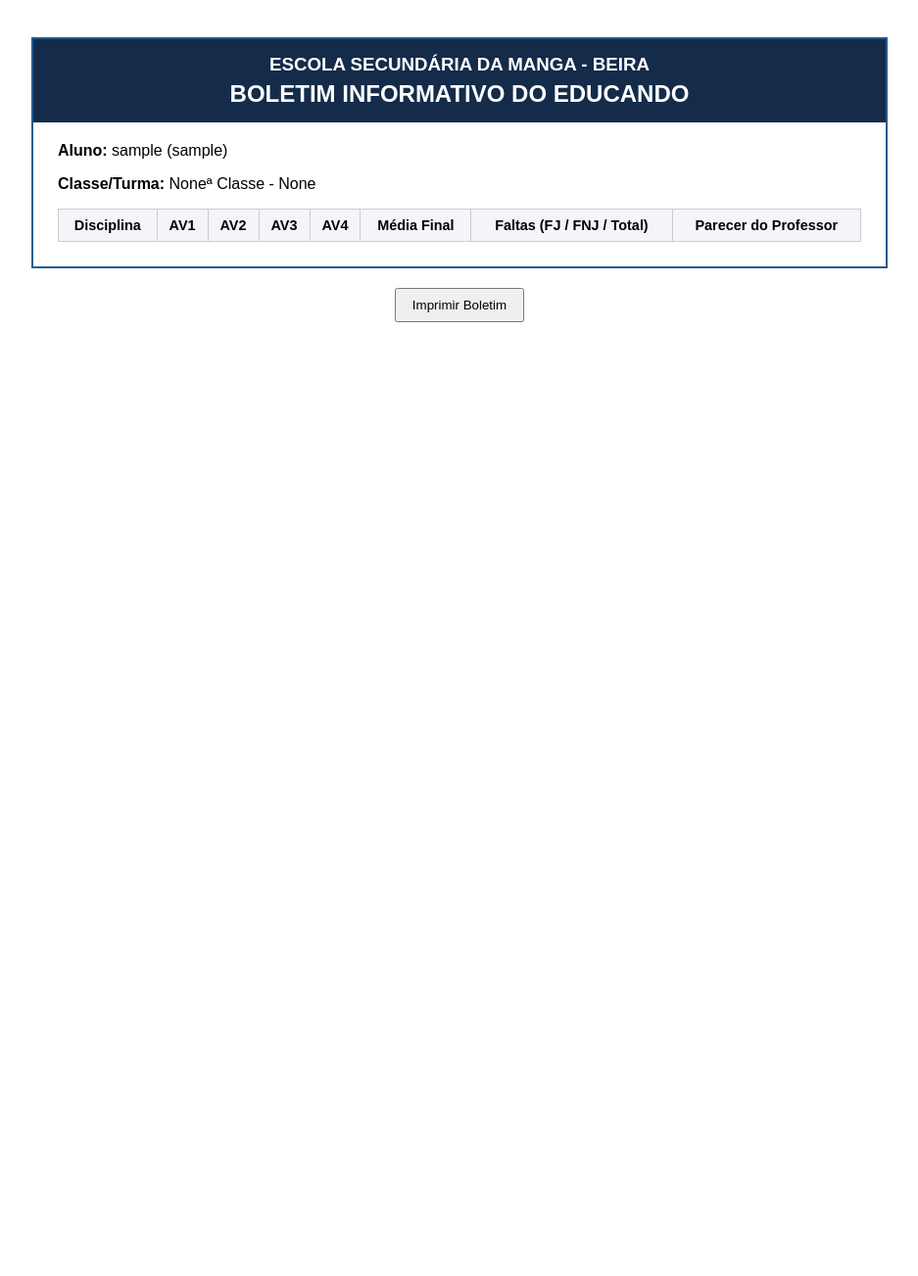
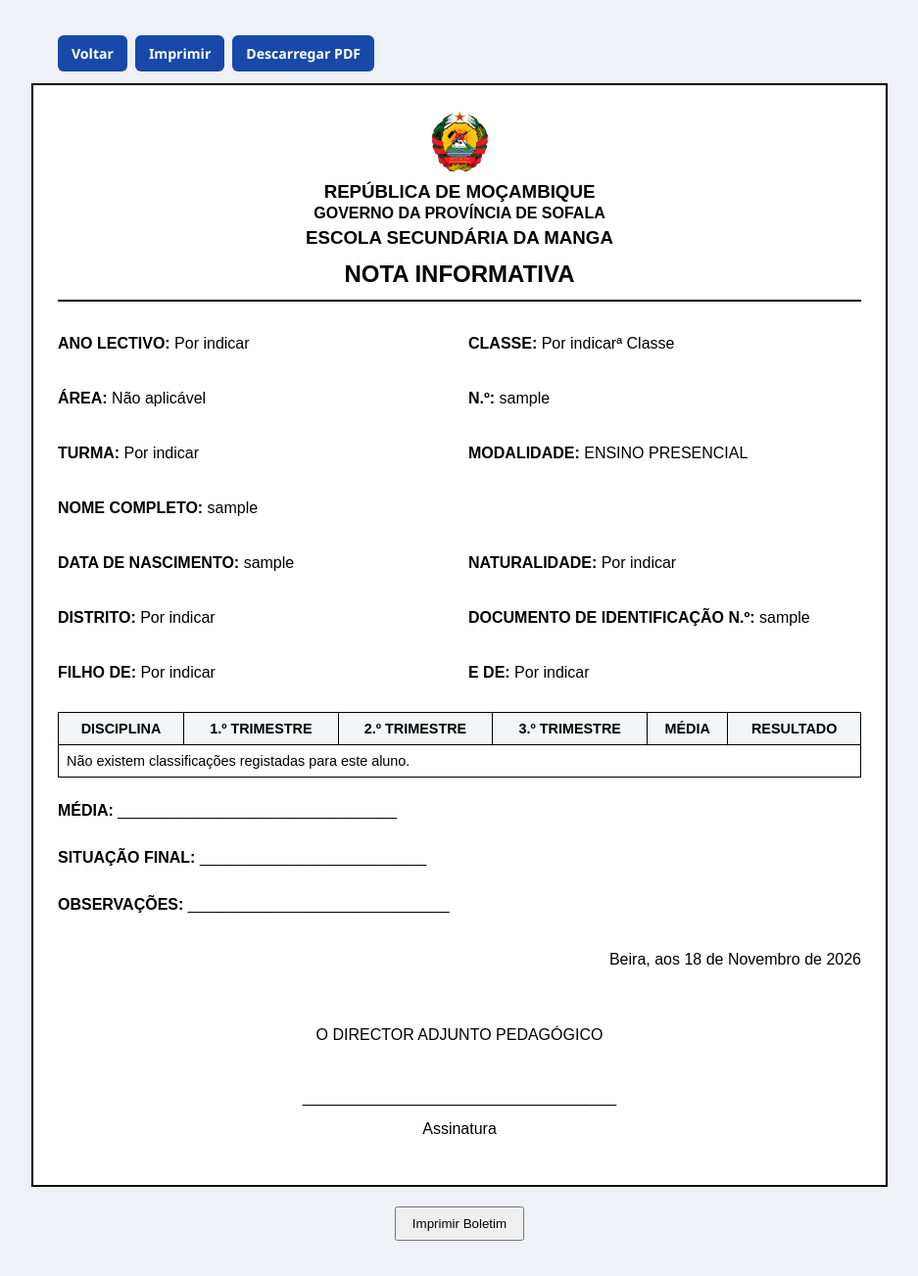
Before and after one commit to Francisco123-sys/SISTEMADEGESTAOESCOLAR12, a Flask app: page /secretary/documentos/1/boletim in a window 1280 px wide. Shown: the whole page at 98% size, without its empty margins (171-1108 px from the left). Before the commit the page ends 329 px from the top, so only its background shows below. Run offline with Flask 3, Linux system fonts and the light colour scheme; the visitor is signed in with stand-in values (Sample User, id 1); data comes from the database, SQL or seed files in the repository; data that the repository does not hold is empty; parts of the project's set-up code (start-up, migrations or seed data) failed here and were passed over; some libraries are stand-ins or nearby versions.

Commit message:
Moderniza documentos académicos e pré-visualizações
Co-authored-by: Copilot <223556219+Copilot@users.noreply.github.com>

```diff
--- a/routes/secretary.py
+++ b/routes/secretary.py
@@ -64,6 +64,16 @@ from reportlab.platypus import (
 secretary_bp = Blueprint('secretary', __name__, url_prefix='/secretary')
 
 BANCOS_PERMITIDOS = ['Banco BCI', 'Millennium BIM', 'Standard Bank', 'M-Pesa', 'e-Mola']
+
+MESES_PORTUGUES = (
+    '', 'Janeiro', 'Fevereiro', 'Março', 'Abril', 'Maio', 'Junho',
+    'Julho', 'Agosto', 'Setembro', 'Outubro', 'Novembro', 'Dezembro',
+)
+
+
+def _data_portuguesa(data=None):
+    data = data or datetime.now()
+    return f'{data.day:02d} de {MESES_PORTUGUES[data.month]} de {data.year}'
 FOREIGN_DOCUMENT_TYPES = (
     'Passaporte',
     'Documento nacional de identificação estrangeiro',
@@ -2209,10 +2219,14 @@ def emitir_documento(student_id, tipo):
     db = get_db()
     cursor = db.cursor()
     cursor.execute('''
-        SELECT s.*, t.nome as turma_nome, c.numero as classe_num
+        SELECT s.*, t.nome AS turma_nome, t.sala AS turma_sala,
+               t.curso AS turma_curso, t.turno AS turma_turno,
+               t.area_curricular, c.numero AS classe_num,
+               ay.ano AS ano_lectivo
         FROM students s
         LEFT JOIN turmas t ON s.turma_id = t.id
         LEFT JOIN classes c ON t.classe_id = c.id
+        LEFT JOIN academic_years ay ON ay.id = s.ano_lectivo_id
         WHERE s.id = ?
     ''', (student_id,))
     aluno = cursor.fetchone()
@@ -2221,22 +2235,135 @@ def emitir_documento(student_id, tipo):
         flash('Aluno não encontrado.', 'danger')
         return redirect(url_for('secretary.students_list'))
 
-    cursor.execute('''
-        SELECT g.*, sub.nome as disciplina_nome
-        FROM grades g JOIN subjects sub ON g.subject_id = sub.id
+    ano_lectivo_id = request.args.get('ano_lectivo_id', type=int)
+    grade_params = [student_id]
+    grade_sql = '''
+        SELECT g.*, sub.nome AS disciplina_nome
+        FROM grades g
+        JOIN subjects sub ON g.subject_id = sub.id
+        JOIN turmas gt ON gt.id = g.turma_id
+        JOIN academic_years ay ON ay.id = gt.ano_lectivo_id
         WHERE g.student_id = ?
-    ''', (student_id,))
-    notas = cursor.fetchall()
-
-    data_hoje = datetime.now().strftime('%d de %B de %Y')
+    '''
+    if ano_lectivo_id:
+        grade_sql += ' AND ay.id = ?'
+        grade_params.append(ano_lectivo_id)
+    grade_sql += ' ORDER BY sub.nome ASC, g.trimestre ASC'
+    cursor.execute(grade_sql, tuple(grade_params))
+
+    notas_por_disciplina = {}
+    for grade in cursor.fetchall():
+        subject_id = grade['subject_id']
+        if subject_id not in notas_por_disciplina:
+            notas_por_disciplina[subject_id] = {
+                'disciplina_nome': grade['disciplina_nome'],
+                'nota_1': None,
+                'nota_2': None,
+                'nota_3': None,
+                'media_final': None,
+                'resultado': None,
+            }
+        item = notas_por_disciplina[subject_id]
+        trimestre = grade['trimestre']
+        if trimestre in (1, 2, 3):
+            item[f'nota_{trimestre}'] = (
+                grade['media_trimestral']
+                if grade['media_trimestral'] is not None
+                else grade['media_final']
+            )
+        if grade['trimestre'] == 3:
+            item['media_final'] = grade['media_final']
+            item['resultado'] = 'Resultado registado' if grade['media_final'] is not None else 'Pendente'
+        elif item['media_final'] is None and grade['media_final'] is not None:
+            item['media_final'] = grade['media_final']
+    notas = list(notas_por_disciplina.values())
+
+    data_hoje = _data_portuguesa()
     funcionario_atendeu = session.get('user_nome')
+
+    if tipo not in ('frequencia', 'notas', 'boletim', 'matricula'):
+        flash('Tipo de documento inválido.', 'danger')
+        return redirect(url_for('secretary.students_list'))
+
+    if request.args.get('download') == '1':
+        output = io.BytesIO()
+        document = SimpleDocTemplate(
+            output, pagesize=A4, rightMargin=cm, leftMargin=cm,
+            topMargin=cm, bottomMargin=cm,
+        )
+        styles = getSampleStyleSheet()
+        title = {
+            'frequencia': 'DECLARAÇÃO DE FREQUÊNCIA',
+            'notas': 'DECLARAÇÃO ESCOLAR',
+            'boletim': 'NOTA INFORMATIVA',
+            'matricula': 'BOLETIM DE INSCRIÇÃO / MATRÍCULA',
+        }[tipo]
+        story = [
+            Paragraph('REPÚBLICA DE MOÇAMBIQUE', styles['Title']),
+            Paragraph('ESCOLA SECUNDÁRIA DA MANGA', styles['Heading2']),
+            Paragraph(title, styles['Heading1']),
+            Spacer(1, cm * 0.5),
+            Paragraph(f"<b>Aluno:</b> {aluno['nome']} ({aluno['code']})", styles['BodyText']),
+            Paragraph(
+                f"<b>Classe:</b> {aluno['classe_num'] or '—'} · "
+                f"<b>Turma:</b> {aluno['turma_nome'] or '—'} · "
+                f"<b>Modalidade:</b> {aluno['turma_curso'] or aluno['curso']}",
+                styles['BodyText'],
+            ),
+        ]
+        if notas:
+            table_data = [['Disciplina', '1.º Tri.', '2.º Tri.', '3.º Tri.', 'Média', 'Resultado']]
+            for nota in notas:
+                table_data.append([
+                    nota['disciplina_nome'],
+                    '' if nota['nota_1'] is None else f"{nota['nota_1']:.1f}",
+                    '' if nota['nota_2'] is None else f"{nota['nota_2']:.1f}",
+                    '' if nota['nota_3'] is None else f"{nota['nota_3']:.1f}",
+                    '' if nota['media_final'] is None else f"{nota['media_final']:.1f}",
+                    nota['resultado'] or 'Pendente',
+                ])
+            story.append(Spacer(1, cm * 0.4))
+            story.append(Table(table_data, repeatRows=1, hAlign='LEFT'))
+        story.extend([
+            Spacer(1, cm),
+            Paragraph(f"Beira, aos {data_hoje}", styles['BodyText']),
+            Spacer(1, cm),
+            Paragraph(
+                f"O(A) RESPONSÁVEL AUTORIZADO(A)<br/><br/>{funcionario_atendeu or 'Nome a indicar'}",
+                styles['BodyText'],
+            ),
+        ])
+        document.build(story)
+        output.seek(0)
+        safe_name = f"{tipo}_{aluno['code']}.pdf"
+        return send_file(
+            output,
+            as_attachment=True,
+            download_name=safe_name,
+            mimetype='application/pdf',
+        )
 
     if tipo == 'frequencia':
         return render_template('secretary/docs/declaracao_frequencia.html', aluno=aluno, data_hoje=data_hoje, funcionario_atendeu=funcionario_atendeu)
     elif tipo == 'notas':
         return render_template('secretary/docs/declaracao_notas.html', aluno=aluno, notas=notas, data_hoje=data_hoje, funcionario_atendeu=funcionario_atendeu)
     elif tipo == 'boletim':
-        return render_template('secretary/docs/nota_informativa.html', aluno=aluno, notas=notas, data_hoje=data_hoje, funcionario_atendeu=funcionario_atendeu)
+        return render_template(
+            'secretary/docs/nota_informativa.html',
+            aluno=aluno,
+            notas=notas,
+            data_hoje=data_hoje,
+            funcionario_atendeu=funcionario_atendeu,
+            area_curricular_nome=AREAS_CURRICULARES.get(aluno['area_curricular']) if aluno['area_curricular'] else None,
+        )
+    elif tipo == 'matricula':
+        return render_template(
+            'secretary/docs/boletim_matricula.html',
+            aluno=aluno,
+            data_hoje=data_hoje,
+            funcionario_atendeu=funcionario_atendeu,
+            areas_curriculares=AREAS_CURRICULARES,
+        )
 
     flash('Tipo de documento inválido.', 'danger')
     return redirect(url_for('secretary.students_list'))
--- a/routes/teacher.py
+++ b/routes/teacher.py
@@ -308,7 +308,9 @@ def pauta_oficial_impressao(turma_id, subject_id):
     return render_template('teacher/pauta_oficial.html', info=info, alunos=alunos_notas,
                            is_exame_class=is_exame_class, prof_nome=session.get('user_nome'),
                            limite_fnj=LIMITE_FALTAS_INJUSTIFICADAS,
-                           data_emissao=datetime.now().strftime('%d/%m/%Y'))
+                           data_emissao=datetime.now().strftime('%d/%m/%Y'),
+                           turma_id=turma_id,
+                           subject_id=subject_id)
 
 @teacher_bp.route('/grades/<int:turma_id>/<int:subject_id>', methods=['GET', 'POST'])
 def launch_grades(turma_id, subject_id):
--- a/templates/secretary/docs/nota_informativa.html
+++ b/templates/secretary/docs/nota_informativa.html
@@ -4,52 +4,94 @@
     <meta charset="UTF-8">
     <title>Nota Informativa - {{ aluno.nome }}</title>
     <style>
-        body { font-family: Arial, sans-serif; padding: 30px; background: white; }
-        .card { border: 2px solid #245B8F; padding: 25px; max-width: 820px; margin: auto; }
-        .header { text-align: center; background: #142B4A; color: white; padding: 15px; margin: -25px -25px 20px -25px; }
+        body { font-family: Arial, sans-serif; padding: 28px; background: #EEF1F5; }
+        .document-toolbar { max-width: 820px; margin: 0 auto 12px; display:flex; gap:8px; }
+        .document-toolbar button,.document-toolbar a { border:0; border-radius:6px; padding:9px 14px; background:#1849A9; color:#fff; text-decoration:none; font:600 0.88rem 'Segoe UI',sans-serif; cursor:pointer; }
+        .card { border: 2px solid #000; padding: 25px; max-width: 820px; margin: auto; background:white; }
+        .header { text-align: center; border-bottom: 2px solid #000; padding-bottom: 12px; margin-bottom: 18px; }
+        .header img { width:65px;height:65px;object-fit:contain; }
         table { width: 100%; border-collapse: collapse; margin-top: 15px; font-size: 0.9rem; }
-        th, td { border: 1px solid #CCC; padding: 8px; text-align: center; }
-        th { background: #F3F5F8; }
+        th, td { border: 1px solid #000; padding: 8px; text-align: center; }
+        th { background: #F3F5F8; text-transform:uppercase; }
+        td:first-child { text-align:left; }
+        .student-fields { display:grid; grid-template-columns:repeat(2,minmax(0,1fr)); gap:6px 18px; }
+        .lower-fields { margin-top:18px; line-height:2; }
+        @media print {
+            body { padding:0; background:white; }
+            .document-toolbar { display:none; }
+            .card { max-width:none; width:auto; margin:0; }
+            @page { size:A4 portrait; margin:14mm; }
+        }
     </style>
 </head>
 <body>
+    <div class="document-toolbar">
+        <a href="{{ url_for('secretary.students_list') }}">Voltar</a>
+        <button type="button" onclick="window.print()">Imprimir</button>
+        <a href="{{ url_for('secretary.emitir_documento', student_id=aluno.id, tipo='boletim', download=1) }}">Descarregar PDF</a>
+    </div>
     <div class="card">
         <div class="header">
-            <h3 style="margin:0;">ESCOLA SECUNDÁRIA DA MANGA - BEIRA</h3>
-            <h2 style="margin:5px 0 0 0;">BOLETIM INFORMATIVO DO EDUCANDO</h2>
+            <img src="{{ url_for('static', filename='img/emblema_moz.png') }}" alt="Emblema da República de Moçambique">
+            <h3 style="margin:4px 0 2px;">REPÚBLICA DE MOÇAMBIQUE</h3>
+            <h4 style="margin:0;">GOVERNO DA PROVÍNCIA DE SOFALA</h4>
+            <h3 style="margin:5px 0 0;">ESCOLA SECUNDÁRIA DA MANGA</h3>
+            <h2 style="margin:12px 0 0;">NOTA INFORMATIVA</h2>
         </div>
 
-        <p><strong>Aluno:</strong> {{ aluno.nome }} ({{ aluno.code }})</p>
-        <p><strong>Classe/Turma:</strong> {{ aluno.classe_num }}ª Classe - {{ aluno.turma_nome }}</p>
+        <div class="student-fields">
+            <p><strong>ANO LECTIVO:</strong> {{ aluno.ano_lectivo or 'Por indicar' }}</p>
+            <p><strong>CLASSE:</strong> {{ aluno.classe_num or 'Por indicar' }}ª Classe</p>
+            <p><strong>ÁREA:</strong> {{ area_curricular_nome or 'Não aplicável' }}</p>
+            <p><strong>N.º:</strong> {{ aluno.code }}</p>
+            <p><strong>TURMA:</strong> {{ aluno.turma_nome or 'Por indicar' }}</p>
+            <p><strong>MODALIDADE:</strong> {% if aluno.turma_curso == 'À Distância' %}ENSINO À DISTÂNCIA{% else %}ENSINO PRESENCIAL{% endif %}</p>
+            <p style="grid-column:1/-1;"><strong>NOME COMPLETO:</strong> {{ aluno.nome }}</p>
+            <p><strong>DATA DE NASCIMENTO:</strong> {{ aluno.data_nascimento or 'Por indicar' }}</p>
+            <p><strong>NATURALIDADE:</strong> {{ aluno.naturalidade or 'Por indicar' }}</p>
+            <p><strong>DISTRITO:</strong> {{ aluno.distrito_nascimento or 'Por indicar' }}</p>
+            <p><strong>DOCUMENTO DE IDENTIFICAÇÃO N.º:</strong> {{ aluno.documento_identificacao_numero or aluno.bi_cedula or 'Por indicar' }}</p>
+            <p><strong>FILHO DE:</strong> {{ aluno.nome_pai or 'Por indicar' }}</p>
+            <p><strong>E DE:</strong> {{ aluno.nome_mae or 'Por indicar' }}</p>
+        </div>
 
         <table>
             <thead>
                 <tr>
                     <th>Disciplina</th>
-                    <th>AV1</th>
-                    <th>AV2</th>
-                    <th>AV3</th>
-                    <th>AV4</th>
-                    <th>Média Final</th>
-                    <th>Faltas (FJ / FNJ / Total)</th>
-                    <th>Parecer do Professor</th>
+                    <th>1.º Trimestre</th>
+                    <th>2.º Trimestre</th>
+                    <th>3.º Trimestre</th>
+                    <th>Média</th>
+                    <th>Resultado</th>
                 </tr>
             </thead>
             <tbody>
                 {% for n in notas %}
                 <tr>
                     <td style="text-align:left;"><strong>{{ n.disciplina_nome }}</strong></td>
-                    <td>{{ n.av1 }}</td>
-                    <td>{{ n.av2 }}</td>
-                    <td>{{ n.av3 }}</td>
-                    <td>{{ n.av4 }}</td>
-                    <td><strong>{{ "%.1f"|format(n.media_final) }}</strong></td>
-                    <td>{{ n.faltas_justificadas or 0 }} / {{ n.faltas_nao_justificadas or 0 }} / <strong>{{ n.total_faltas or 0 }}</strong></td>
-                    <td style="text-align:left; font-size:0.85rem;">{{ n.comentario_professor or '-' }}</td>
+                    <td>{% if n.nota_1 is not none %}{{ "%.1f"|format(n.nota_1) }}{% else %}—{% endif %}</td>
+                    <td>{% if n.nota_2 is not none %}{{ "%.1f"|format(n.nota_2) }}{% else %}—{% endif %}</td>
+                    <td>{% if n.nota_3 is not none %}{{ "%.1f"|format(n.nota_3) }}{% else %}—{% endif %}</td>
+                    <td>{% if n.media_final is not none %}<strong>{{ "%.1f"|format(n.media_final) }}</strong>{% else %}—{% endif %}</td>
+                    <td>{{ n.resultado or 'Pendente' }}</td>
                 </tr>
+                {% else %}
+                <tr><td colspan="6">Não existem classificações registadas para este aluno.</td></tr>
                 {% endfor %}
             </tbody>
         </table>
+        <div class="lower-fields">
+            <p><strong>MÉDIA:</strong> ________________________________</p>
+            <p><strong>SITUAÇÃO FINAL:</strong> __________________________</p>
+            <p><strong>OBSERVAÇÕES:</strong> ______________________________</p>
+            <p style="text-align:right;margin-top:24px;">Beira, aos {{ data_hoje }}</p>
+            <p style="text-align:center;margin-top:45px;">
+                O DIRECTOR ADJUNTO PEDAGÓGICO<br><br>
+                ____________________________________<br>
+                Assinatura
+            </p>
+        </div>
     </div>
     <div style="text-align:center; margin-top:20px;">
         <button onclick="window.print()" style="padding:8px 16px; cursor:pointer;">Imprimir Boletim</button>
--- a/templates/secretary/student_profile.html
+++ b/templates/secretary/student_profile.html
@@ -55,7 +55,10 @@
                    href="{{ url_for('secretary.student_edit', student_id=aluno.id) }}">Editar matrícula</a>
                 <a class="btn btn-secondary"
                    href="{{ url_for('secretary.emitir_documento', student_id=aluno.id, tipo='boletim') }}"
-                   target="_blank" rel="noopener">Emitir boletim</a>
+                   target="_blank" rel="noopener">Imprimir Nota Informativa</a>
+                <a class="btn btn-secondary"
+                   href="{{ url_for('secretary.emitir_documento', student_id=aluno.id, tipo='matricula') }}"
+                   target="_blank" rel="noopener">Boletim de Matrícula</a>
                 {% endif %}
             </div>
         </section>
--- a/templates/secretary/students.html
+++ b/templates/secretary/students.html
@@ -324,7 +324,9 @@
                                         <a href="{{ url_for('secretary.emitir_documento', student_id=aluno.id, tipo='notas') }}"
                                            target="_blank" rel="noopener">Declaração de notas</a>
                                         <a href="{{ url_for('secretary.emitir_documento', student_id=aluno.id, tipo='boletim') }}"
-                                           target="_blank" rel="noopener">Boletim</a>
+                                           target="_blank" rel="noopener">Nota Informativa / Boletim</a>
+                                        <a href="{{ url_for('secretary.emitir_documento', student_id=aluno.id, tipo='matricula') }}"
+                                           target="_blank" rel="noopener">Boletim de matrícula</a>
                                         {% if not aluno.pedido_eliminacao_pendente %}
                                         <form method="POST"
                                               action="{{ url_for('secretary.request_student_deletion', student_id=aluno.id) }}"
--- a/templates/teacher/pauta_oficial.html
+++ b/templates/teacher/pauta_oficial.html
@@ -177,6 +177,7 @@
 </head>
 <body>
     <div class="print-actions">
+        <a href="javascript:history.back()" style="margin-right:8px;">Voltar</a>
         <button type="button" onclick="window.print()">Imprimir pauta (A4 horizontal)</button>
     </div>
 
```
Also changed, not shown: templates/secretary/docs/boletim_matricula.html (added, +92 -0 lines), templates/secretary/docs/declaracao_frequencia.html (+16 -3 lines), templates/secretary/docs/declaracao_notas.html (+32 -7 lines), tests/test_student_deletion_workflow.py (+46 -0 lines).
